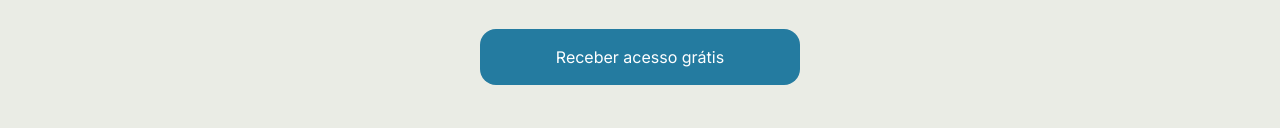
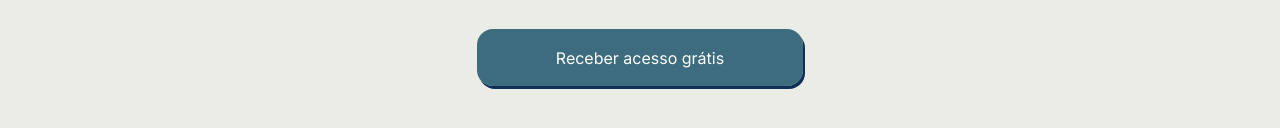
Before and after one commit to olszewskioc/case-mentorias, a plain HTML site: page index.html in a window 1280 px wide. In both pictures the pointer is over the button "Receber acesso grátis". Shown: the part 1761-1889 px from the top of the page. Drawn offline with Linux system fonts and the light colour scheme.

Commit message:
Atualizando o CSS com hover do botão

```diff
--- a/assets/css/style.css
+++ b/assets/css/style.css
@@ -189,4 +189,12 @@ main {
         padding: 16px;
         width: 25%;
         height: 30%;
+        cursor: pointer;
     }
+
+    #footer-button:hover {
+        background-color: #104a63c9;
+        width: 25.5%;
+        height: 30.5%;
+        box-shadow: 2px 3px #0f2f57;
+    }
```
